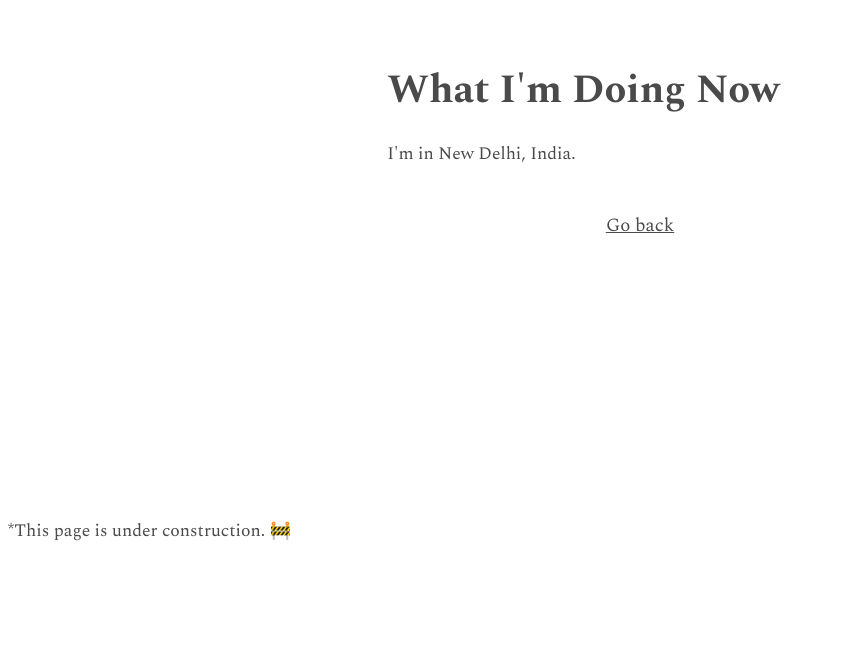
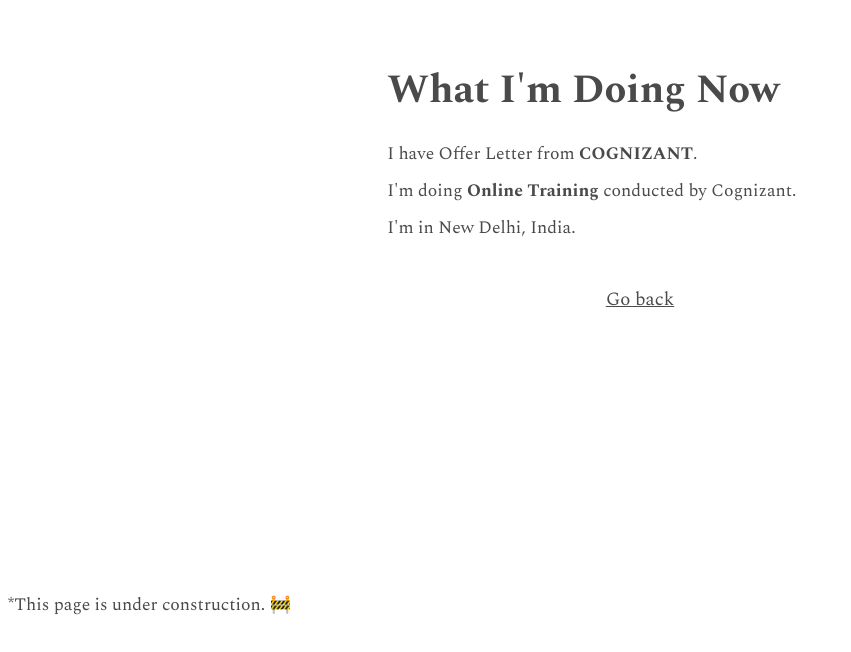
Before and after one commit to sjainsourav/souravjain.netlify.com, a plain HTML site: page now.html in a window 1280 px wide. Shown: the whole page, without its empty margins (0-851 px from the left). Drawn offline with nearby package versions, Linux system fonts and the light colour scheme.

Commit message:
Update now.html

```diff
--- a/now.html
+++ b/now.html
@@ -17,6 +17,8 @@
   <div id="project-container">
     <h1>What I'm Doing Now</h1>
     <div class="project">
+      <p>I have Offer Letter from <b>COGNIZANT</b>.</p>
+      <p>I'm doing <b>Online Training</b> conducted by Cognizant.</p>
       <p>I'm in New Delhi, India.</p>
     </div>
     <h3>
```
